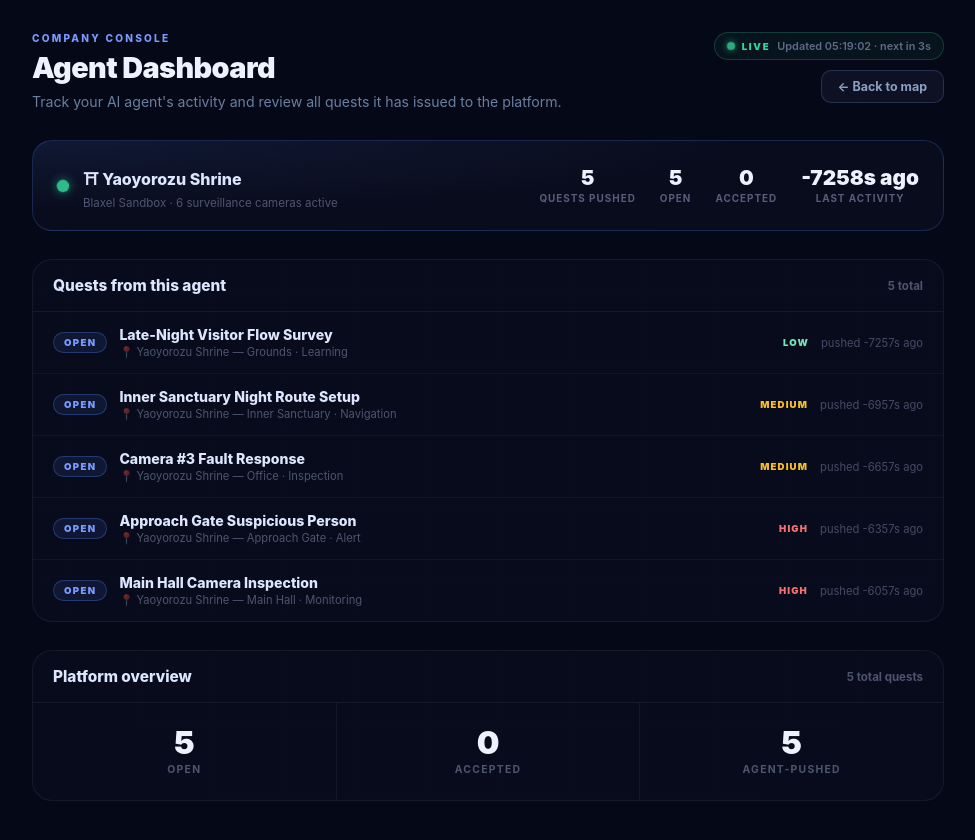
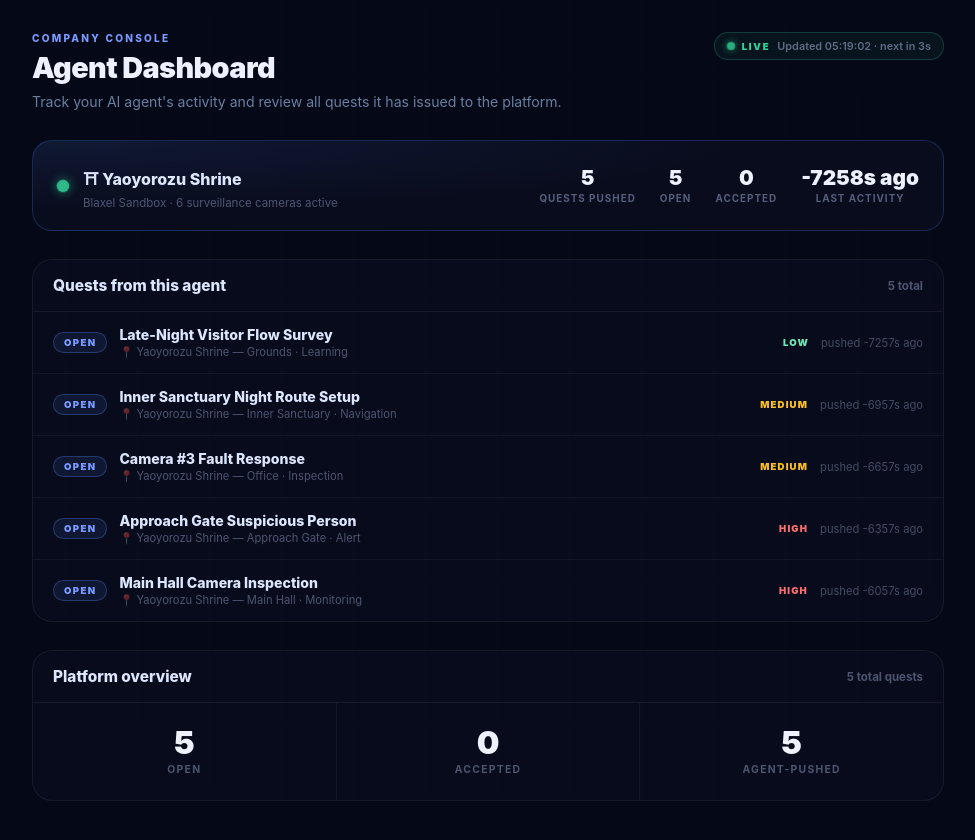
Before and after one commit to koji-itano/yc2026, a Next.js app in the folder frontend/: page /company in a window 1280 px wide. Shown: the top 840 px of the page, without its empty margins (152-1127 px from the left). Built offline with nearby package versions, Linux system fonts and the light colour scheme.

Commit message:
chore: Remove the back link from the company page and add `suppressHydrationWarning` to the body tag.

```diff
--- a/frontend/app/company/page.tsx
+++ b/frontend/app/company/page.tsx
@@ -1,6 +1,6 @@
 'use client';
 
-import Link from 'next/link';
+
 import { useEffect, useRef, useState } from 'react';
 
 type Quest = {
@@ -146,7 +146,7 @@ export default function CompanyPage() {
                     : 'Connecting…'}
               </span>
             </div>
-            <Link className="companyBackLink" href="/">← Back to map</Link>
+
           </div>
         </header>
 
--- a/frontend/app/layout.tsx
+++ b/frontend/app/layout.tsx
@@ -14,7 +14,7 @@ export default function RootLayout({
 }>) {
   return (
     <html lang="en">
-      <body>{children}</body>
+      <body suppressHydrationWarning>{children}</body>
     </html>
   );
 }
```
